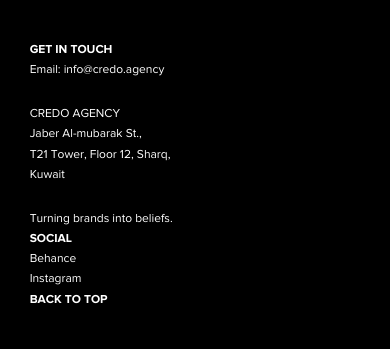
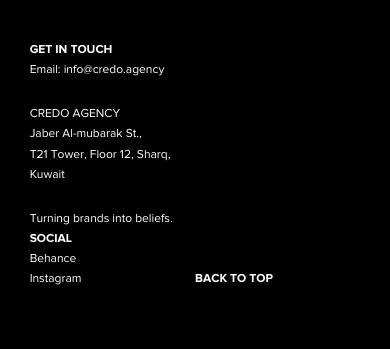
Before and after one commit to vujovicigor/studioahremark, a PHP site: the page made by twigtemplates/contact.twig in a window 390 px wide. Shown: the part 845-1194 px from the top of the page. After the commit the page ends 1130 px from the top, so only its background shows below. Run offline with PHP 8.4, Linux system fonts and the light colour scheme; the template is opened without the code that fills it, so the values that code supplies are empty; some libraries are stand-ins or nearby versions.

Commit message:
flex direction

```diff
--- a/styles/style.css
+++ b/styles/style.css
@@ -163,7 +163,7 @@ a:hover {
   flex-direction: column;
 }
 .flex-direction {
-  flex-direction: column;
+  flex-direction: row;
 }
 .flex-wrap {
   flex-wrap: wrap;
@@ -769,6 +769,9 @@ a:hover {
   }
 }
 @media screen and (max-width: 719px) {
+  .flex-direction {
+    flex-direction: column;
+  }
   .header {
     font-size: 17px;
   }
@@ -784,12 +787,8 @@ a:hover {
   .footer {
     height: auto;
   }
-  .footer--container-row {
-    flex-direction: column;
-  }
   .footer--container-row-col {
     width: 100%;
-    flex-direction: column;
   }
   .footer--container-row-col--bottom-totop {
     justify-content: center;
--- a/styles/style.less
+++ b/styles/style.less
@@ -138,7 +138,7 @@ a:hover {
     flex-direction: column;
 }
 .flex-direction {
-    flex-direction: column;
+    flex-direction: row;
 }
 .flex-wrap {
     flex-wrap: wrap;
@@ -350,9 +350,9 @@ a:hover {
     }
 }
 @media screen and (max-width: 719px){
-    // .flex-direction {
-    //   flex-direction: row;
-    // }
+    .flex-direction {
+      flex-direction: column;
+    }
     .header{
         font-size: 17px;
     }
@@ -369,10 +369,8 @@ a:hover {
         height: auto;
         &--container {
              &-row {
-                flex-direction: column;
                 &-col {
                     width: 100%;
-                    flex-direction: column;
                     &--bottom {
                         &-totop {
                             justify-content: center;
--- a/twigtemplates/base.twig
+++ b/twigtemplates/base.twig
@@ -78,10 +78,10 @@
 
     <footer class="footer d-flex justify-content-center padding-y-40">
         <div class="container padding-x-main footer--container">
-            <div class="d-flex justify-content-between footer--container-row">
-                <div class="d-flex flex-direction align-items-left justify-content-between footer--container-row-col">
+            <div class="d-flex flex-direction justify-content-between footer--container-row">
+                <div class="d-flex flex-column align-items-left justify-content-between footer--container-row-col">
                     <div class="d-flex justify-content-left footer--container-row-col--top">GET IN TOUCH</div>
-                    <div class="d-flex flex-direction justify-content-end footer--container-row-col--bottom">
+                    <div class="d-flex flex-column justify-content-end footer--container-row-col--bottom">
                         <p class="text-lg-left text-center footer--container-row-col--bottom-mail">Email: <a href="mailto:info@credo.agency">info@credo.agency</a></p>
                         <p class="text-lg-left text-center">CREDO AGENCY</p>
                         <p class="text-lg-left text-center">Jaber Al-mubarak St.,</p>
@@ -91,9 +91,9 @@
                 </div>
                 <div class="d-flex justify-content-between footer--container-row-col">
                     {# <div class="d-flex justify-content-between footer--container-row-col--ndrow"> #}
-                        <div class="d-flex flex-direction align-items-start justify-content-between padding-x-right-col footer--container-row-col--ndrow-left">
+                        <div class="d-flex flex-column align-items-start justify-content-between padding-x-right-col footer--container-row-col--ndrow-left">
                             <div class="d-flex justify-content-start footer--container-row-col--top">SOCIAL</div>
-                            <div class="d-flex flex-direction justify-content-end footer--container-row-col--bottom">
+                            <div class="d-flex flex-column justify-content-end footer--container-row-col--bottom">
                                 <a class="text-lg-left text-center" href="#">Behance</a>
                                 <a class="text-lg-left text-center" href="#">Instagram</a>
                             </div>
```
